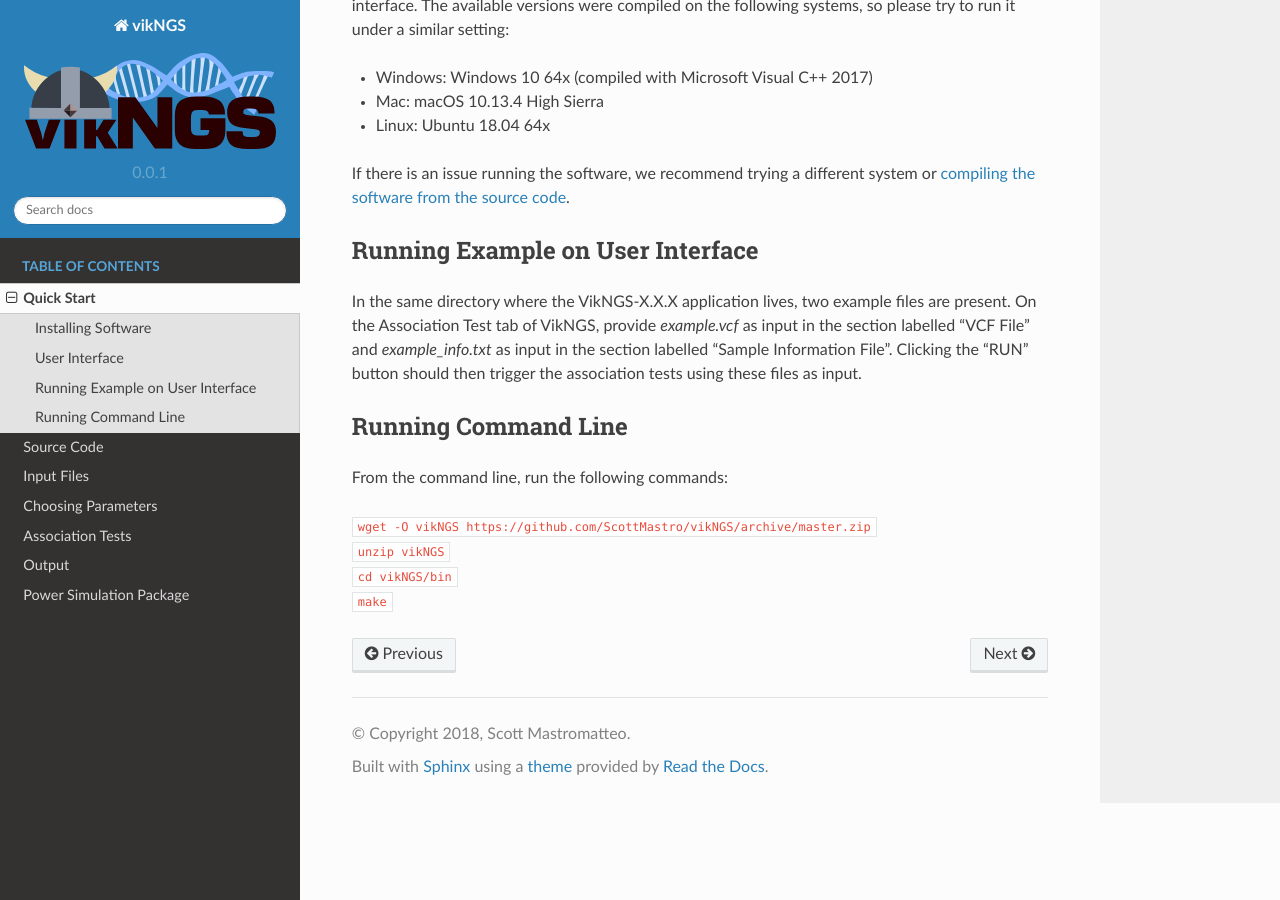
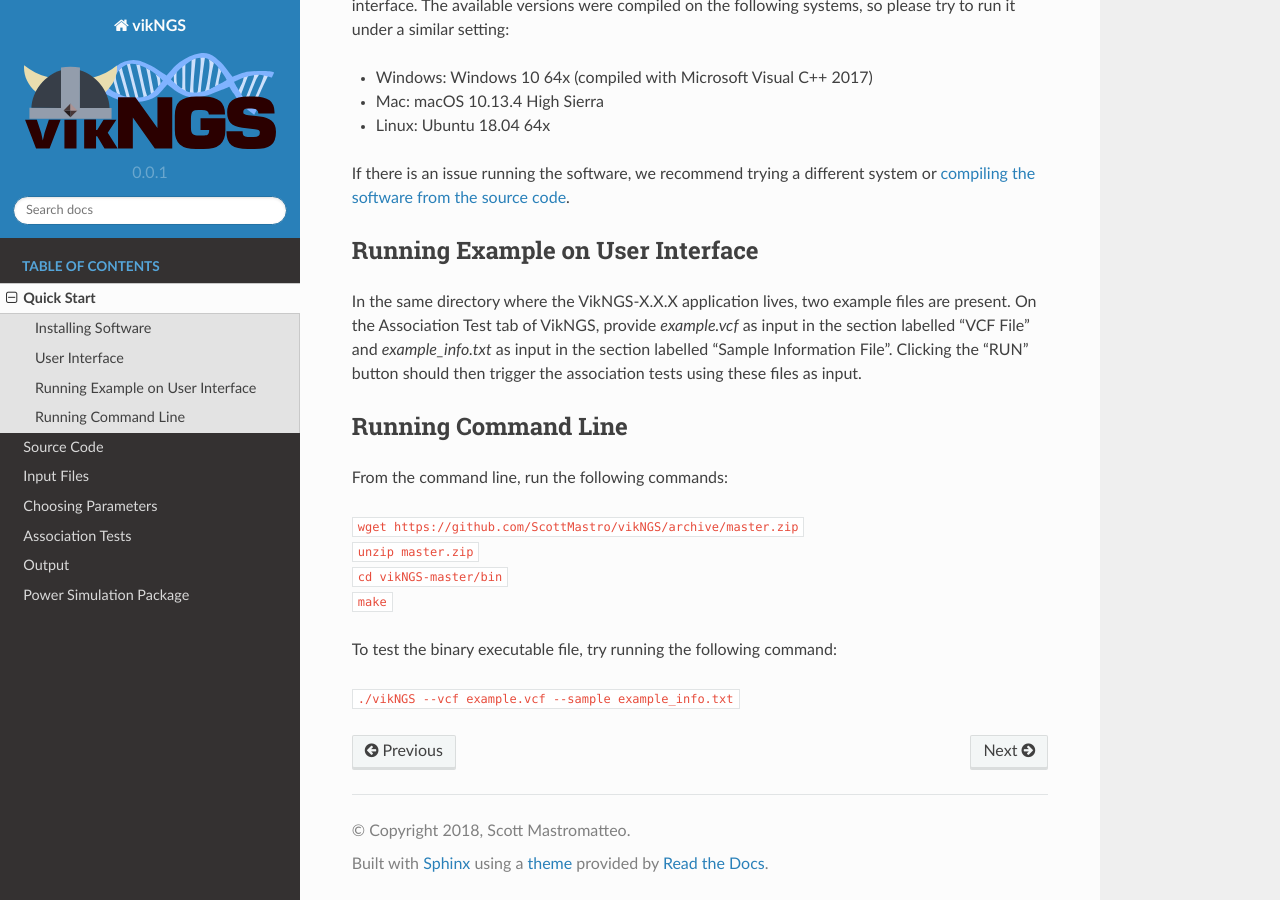
Before and after one commit to ScottMastro/vikngsdocs, a Sphinx documentation site: the page built from source/quick_start.rst, in a window 1280 px wide and 900 px high, scrolled down 719 px. Built offline with Sphinx 7.4.7 and the Read the Docs theme 2.0.0, drawn with Linux system fonts in a browser that asks for light colours.

Commit message:
Update quick_start.rst

```diff
--- a/source/quick_start.rst
+++ b/source/quick_start.rst
@@ -36,7 +36,11 @@ Running Command Line
 
 From the command line, run the following commands:
 
-| ``wget -O vikNGS https://github.com/ScottMastro/vikNGS/archive/master.zip``
-| ``unzip vikNGS``
-| ``cd vikNGS/bin``
+| ``wget https://github.com/ScottMastro/vikNGS/archive/master.zip``
+| ``unzip master.zip``
+| ``cd vikNGS-master/bin``
 | ``make``
+
+To test the binary executable file, try running the following command:
+
+| ``./vikNGS --vcf example.vcf --sample example_info.txt``
```
